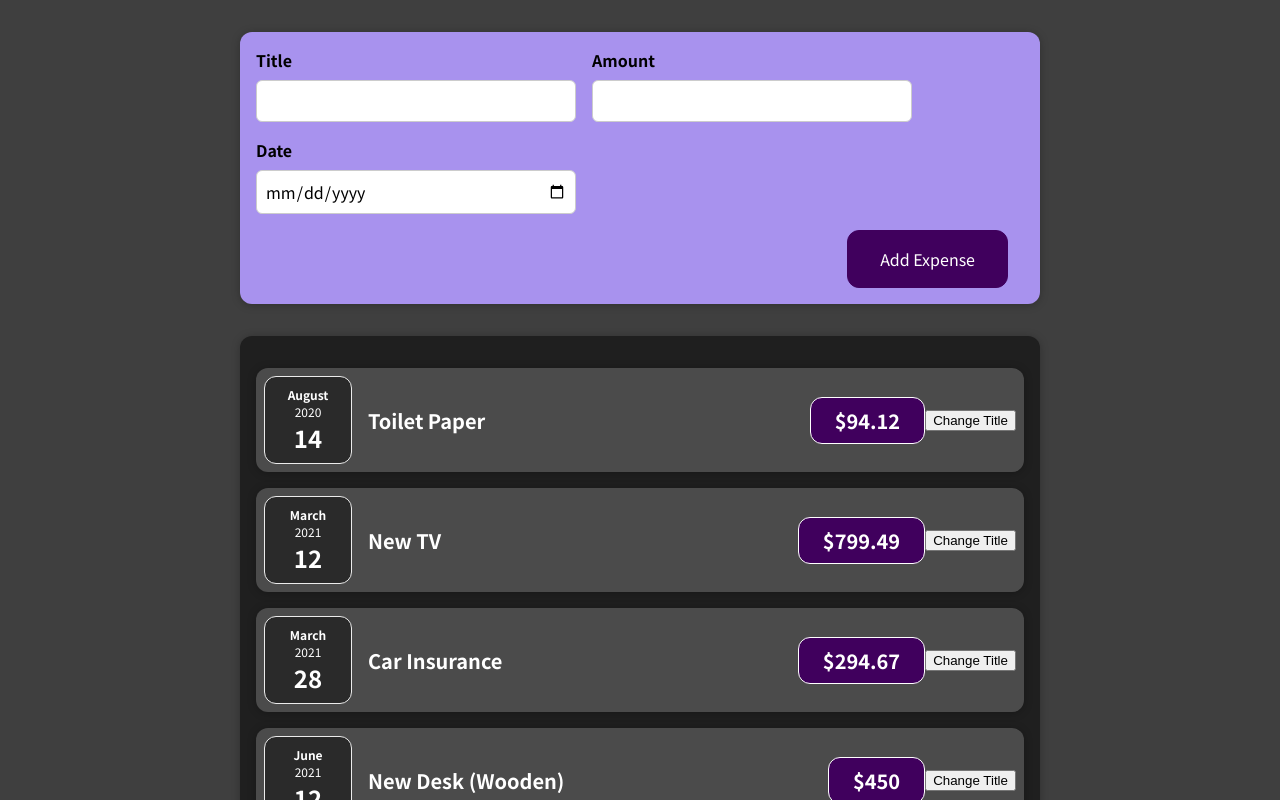
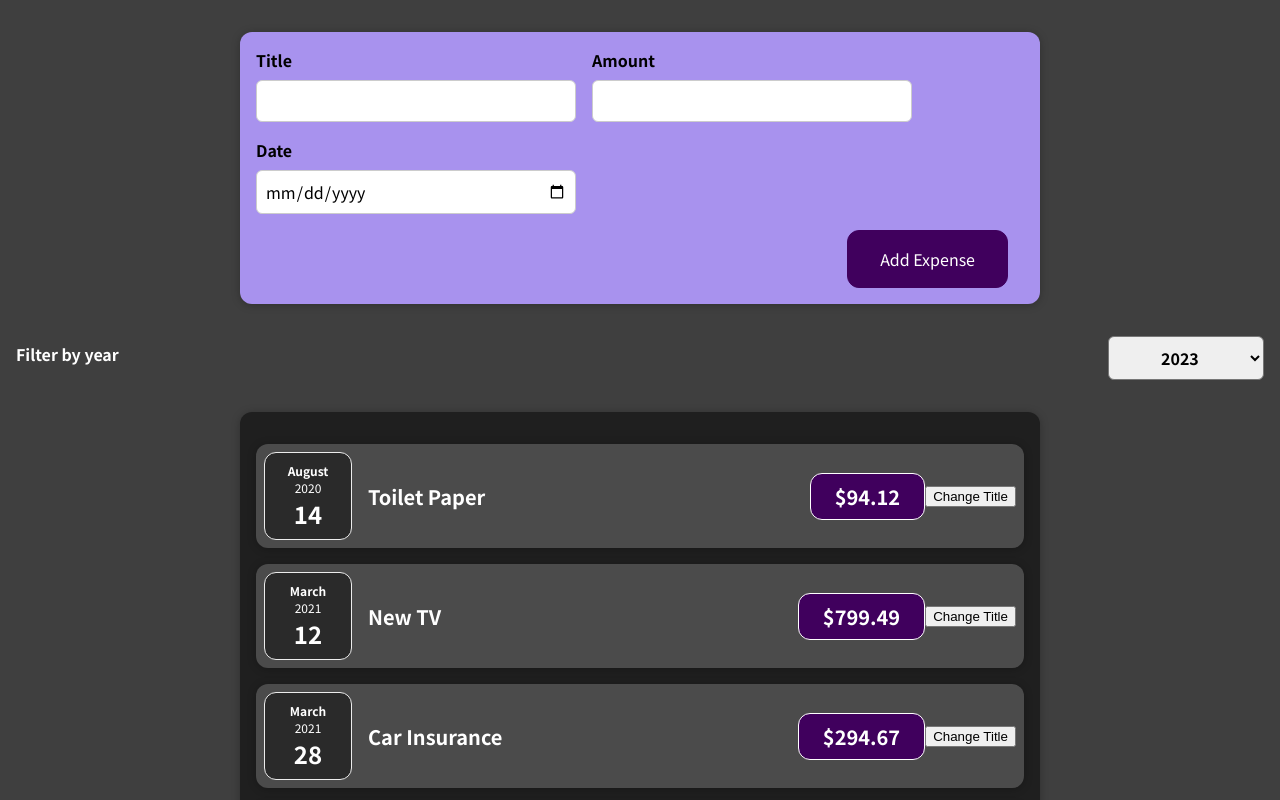
Before and after one commit to dominici94/react-course, a React (Create React App) app in the folder 01-starting-setup/: page / in a window 1280 px wide. Shown: the top 800 px of the page. Built offline with nearby package versions, Linux system fonts and the light colour scheme.

Commit message:
communication children parent

```diff
--- a/01-starting-setup/src/App.js
+++ b/01-starting-setup/src/App.js
@@ -24,9 +24,16 @@ function App() {
     },
   ];
 
+  const addExpenseHandler = (expense) => {
+    console.log("In App.js");
+    console.log(expenses);
+    expenses.push(expense);
+    console.log(expenses);
+  };
+
   return (
     <div>
-      <NewExpense></NewExpense>
+      <NewExpense onAddExpense={addExpenseHandler}></NewExpense>
       <Expenses expenses={expenses}></Expenses>
     </div>
   );
--- a/01-starting-setup/src/components/Expenses/Expenses.js
+++ b/01-starting-setup/src/components/Expenses/Expenses.js
@@ -1,10 +1,13 @@
 import "./Expenses.css";
 import ExpenseItem from "./ExpenseItem";
 import Card from "../UI/Card";
+import ExpensesFilter from "../ExpensesFilter/ExpensesFilter";
 
 function Expenses(props) {
   const classes = "expenses " + props.className;
   return (
+    <div>
+      <ExpensesFilter />
       <Card className={classes}>
         <ExpenseItem
           title={props.expenses[0].title}
@@ -27,6 +30,7 @@ function Expenses(props) {
           date={props.expenses[3].date}
         ></ExpenseItem>
       </Card>
+    </div>
   );
 }
 
--- /dev/null
+++ b/01-starting-setup/src/components/ExpensesFilter/ExpensesFilter.css
@@ -0,0 +1,24 @@
+.expenses-filter {
+  color: white;
+  padding: 0 1rem;
+}
+
+.expenses-filter__control {
+  display: flex;
+  width: 100%;
+  align-items: center;
+  justify-content: space-between;
+  margin: 1rem 0;
+}
+
+.expenses-filter label {
+  font-weight: bold;
+  margin-bottom: 0.5rem;
+}
+
+.expenses-filter select {
+  font: inherit;
+  padding: 0.5rem 3rem;
+  font-weight: bold;
+  border-radius: 6px;
+}
--- /dev/null
+++ b/01-starting-setup/src/components/ExpensesFilter/ExpensesFilter.js
@@ -0,0 +1,20 @@
+import "./ExpensesFilter.css";
+
+const ExpensesFilter = () => {
+  return (
+    <div className="expenses-filter">
+      <div className="expenses-filter__control">
+        <label>Filter by year</label>
+        <select>
+          <option value="2023">2023</option>
+          <option value="2022">2022</option>
+          <option value="2021">2021</option>
+          <option value="2020">2020</option>
+          <option value="2019">2019</option>
+        </select>
+      </div>
+    </div>
+  );
+};
+
+export default ExpensesFilter;
--- a/01-starting-setup/src/components/NewExpenses/ExpenseForm.js
+++ b/01-starting-setup/src/components/NewExpenses/ExpenseForm.js
@@ -1,22 +1,92 @@
 import "./ExpenseForm.css";
+import { useState } from "react";
 
-const ExpenseForm = () => {
+const ExpenseForm = (props) => {
+  const [enteredTitle, setEnteredTitle] = useState("");
+  const [enteredAmount, setEnteredAmount] = useState("");
+  const [enteredDate, setEnteredDate] = useState("");
+  // const [userInput, setUserInput] = useState({
+  //   enteredTitle: "",
+  //   enteredAmount: "",
+  //   enteredDate: "",
+  // });
+
+  const titleChangeHandler = (event) => {
+    setEnteredTitle(event.target.value);
+    // setUserInput({
+    //   ...userInput,
+    //   enteredTitle: event.target.value,
+    // });
+    // setUserInput((prevState) => {
+    //   return { ...prevState, enteredTitle: event.target.value };
+    // });
+  };
+
+  const amountChangeHandler = (event) => {
+    setEnteredAmount(event.target.value);
+    // setUserInput({
+    //   ...userInput,
+    //   enteredAmount: event.target.value,
+    // });
+  };
+
+  const dateChangeHandler = (event) => {
+    setEnteredDate(event.target.value);
+    // setUserInput({
+    //   ...userInput,
+    //   enteredDate: event.target.value,
+    // });
+  };
+
+  const submitHandler = (event) => {
+    event.preventDefault();
+
+    const expenseData = {
+      title: enteredTitle,
+      amount: enteredAmount,
+      date: new Date(enteredDate),
+    };
+
+    props.onSaveExpenseData(expenseData);
+
+    // console.log(expenseData);
+    setEnteredTitle("");
+    setEnteredAmount("");
+    setEnteredDate("");
+  };
+
   return (
-    <form>
+    <form onSubmit={submitHandler}>
       <div className="new-expense__controls">
         <div className="new-expense__control">
           <label>Title</label>
-          <input type="text" />
+          <input
+            type="text"
+            value={enteredTitle}
+            onChange={titleChangeHandler}
+          />
         </div>
 
         <div className="new-expense__control">
           <label>Amount</label>
-          <input type="number" min="0.01" step="0.01" />
+          <input
+            type="number"
+            value={enteredAmount}
+            min="0.01"
+            step="0.01"
+            onChange={amountChangeHandler}
+          />
         </div>
 
         <div className="new-expense__control">
           <label>Date</label>
-          <input type="date" min="2019-01-01" max="2023-12-31" />
+          <input
+            type="date"
+            value={enteredDate}
+            min="2019-01-01"
+            max="2023-12-31"
+            onChange={dateChangeHandler}
+          />
         </div>
       </div>
       <div className="new-expense__actions">
--- a/01-starting-setup/src/components/NewExpenses/NewExpense.js
+++ b/01-starting-setup/src/components/NewExpenses/NewExpense.js
@@ -1,10 +1,19 @@
 import "./NewExpense.css";
 import ExpenseForm from "./ExpenseForm";
 
-const NewExpense = () => {
+const NewExpense = (props) => {
+  const saveExpenseDataHandler = (enteredExpenseData) => {
+    const expenseData = {
+      ...enteredExpenseData,
+      id: Math.random().toString(),
+    };
+    // console.log(expenseData);
+    props.onAddExpense(expenseData);
+  };
+
   return (
     <div className="new-expense">
-      <ExpenseForm />
+      <ExpenseForm onSaveExpenseData={saveExpenseDataHandler} />
     </div>
   );
 };
```
Lines whose indentation alone changed are shown as unchanged.
